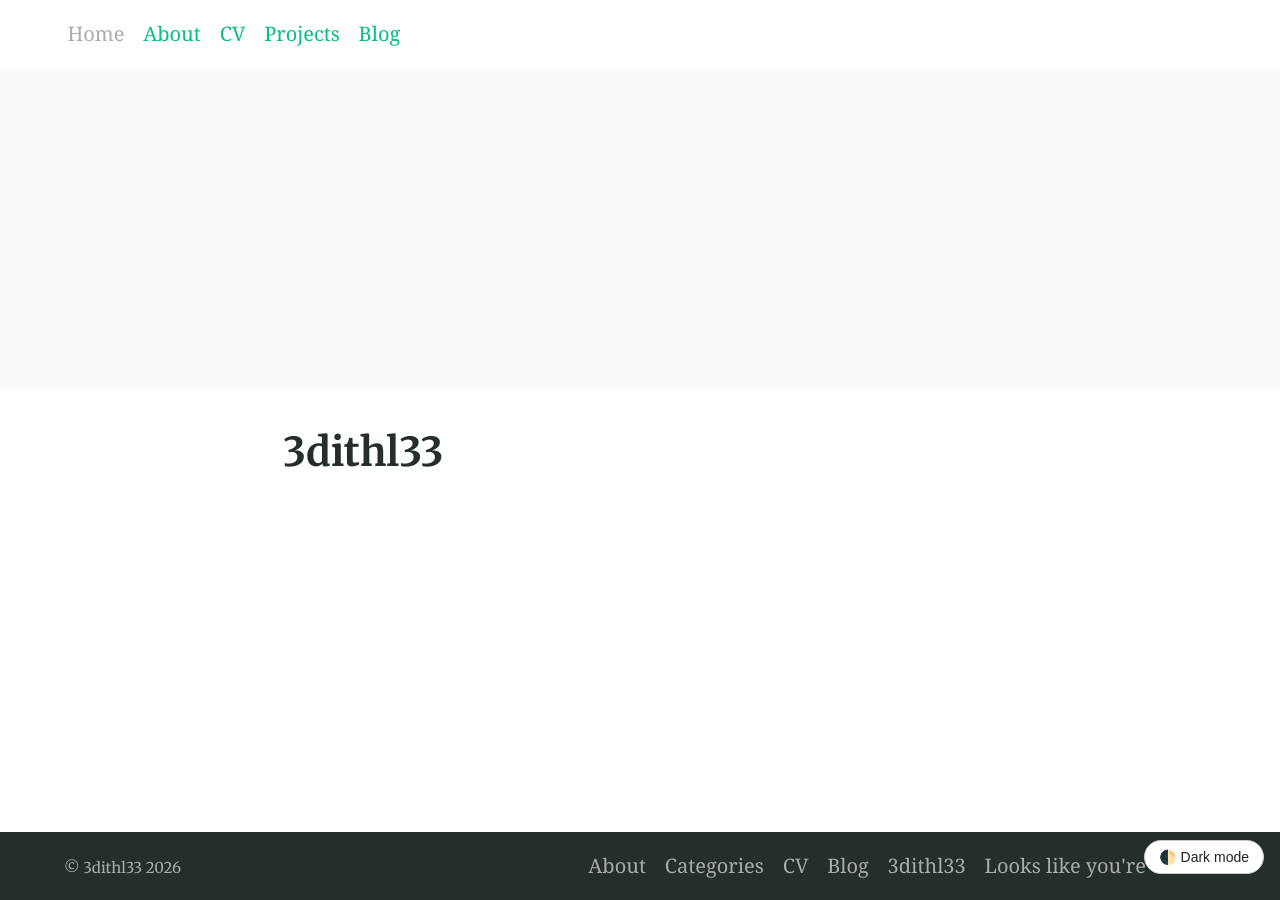
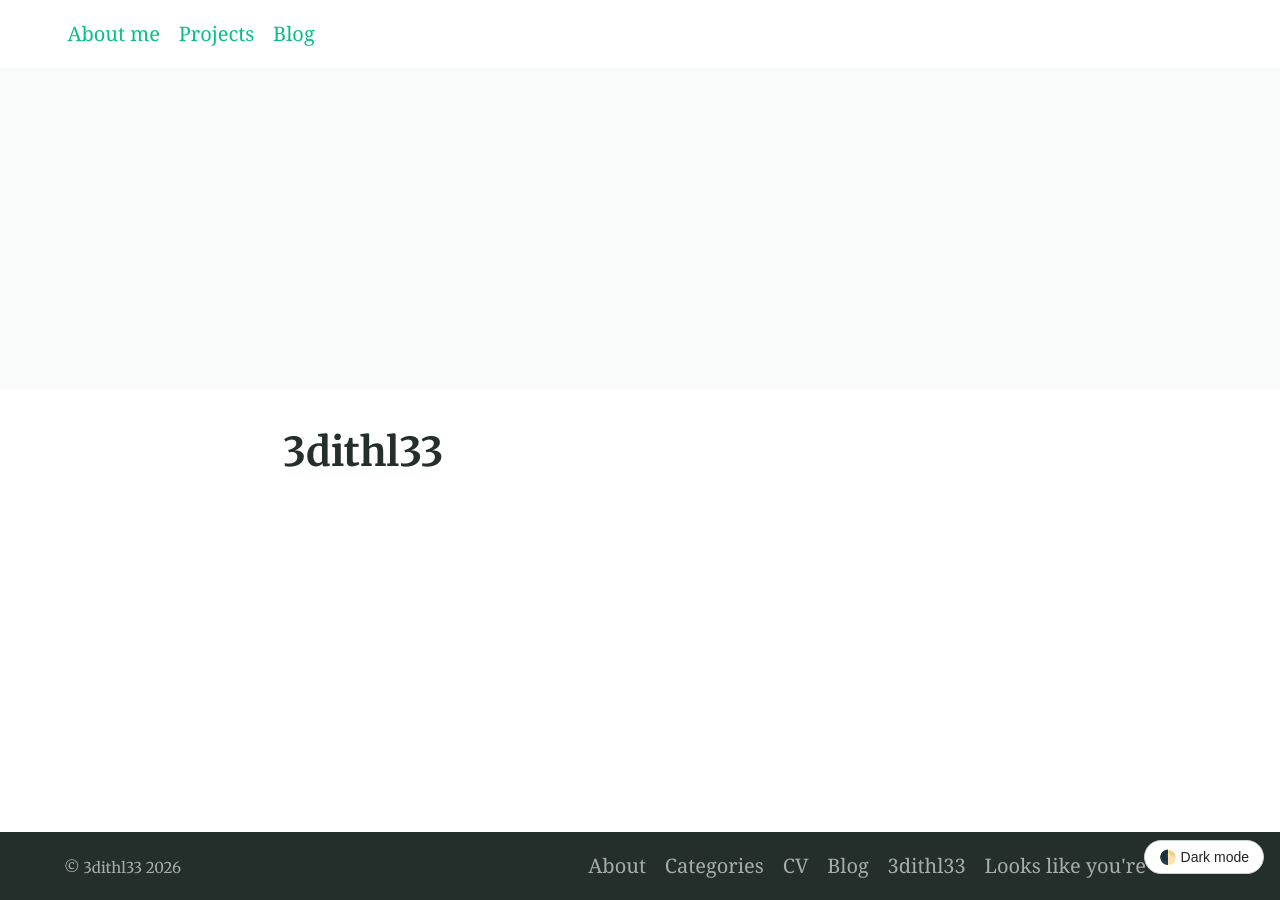
Before and after one commit to 3dithl33/3dithl33.github.io, a Jekyll site: the page built from index.md, in a window 1280 px wide. Built offline with Jekyll 4.4.1, drawn with Linux system fonts in a browser that asks for light colours.

Commit message:
Update _config.yml

```diff
--- a/_config.yml
+++ b/_config.yml
@@ -86,12 +86,8 @@ css_inline: true # Will insert all styles into a single <style> block in the <he
 
 # 9. Site navigation
 navigation_header:
-- title: Home
-  url: /
-- title: About
+- title: About me
   url: /about/
-- title: CV
-  url: /cv/
 - title: Projects
   url: /projects/
 - title: Blog
```
